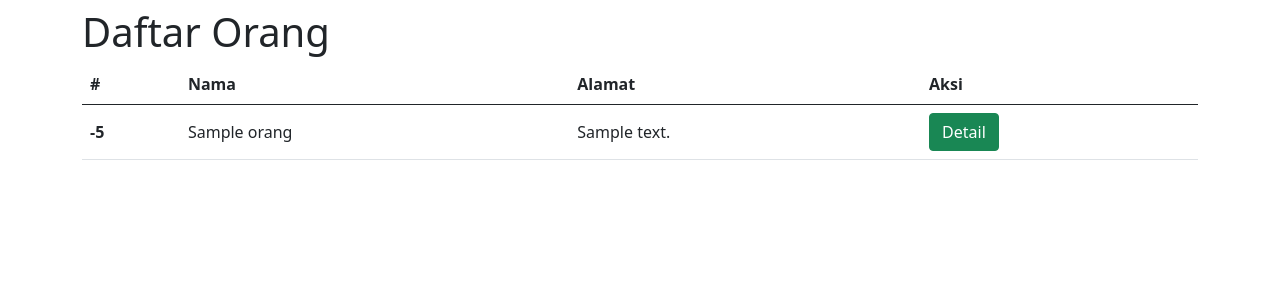
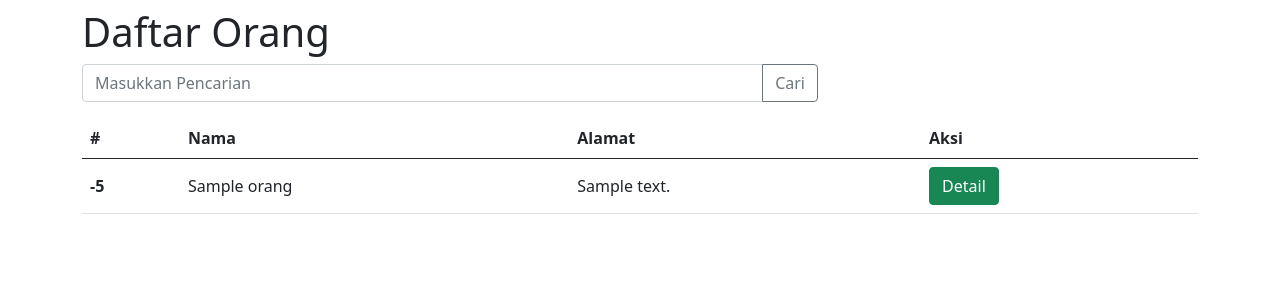
Before and after one commit to Anangprasetya/PHP-Codeigniter4, a CodeIgniter 4 app: template app/Views/orang/index.php in a window 1280 px wide. Shown: the part 56-356 px from the top of the page. Run offline with PHP 8.4 and a stand-in for CodeIgniter, Linux system fonts and the light colour scheme; the template is opened without the code that fills it: most values are stand-ins (such as "Sample title", 1, 10 or a date in 2020); data that the repository does not hold is empty; some libraries are stand-ins or nearby versions.

Commit message:
membuat form pencarian

```diff
--- a/app/Controllers/Orang.php
+++ b/app/Controllers/Orang.php
@@ -14,6 +14,9 @@ class Orang extends BaseController
     public function index()
     {
         $currentPage = ($this->request->getVar('page_orang')) ? $this->request->getVar('page_orang') : 1;
+
+        d($this->request->getVar('keyword'));
+
         $data = [
             'title' => 'Daftar Orang',
             'orang' => $this->orangModel->paginate(6, 'orang'),
--- a/app/Views/orang/index.php
+++ b/app/Views/orang/index.php
@@ -3,8 +3,18 @@
 
 <div class="container">
     <div class="row">
+        <div class="col-8">
+            <h1 class="mt-2">Daftar Orang</h1>
+            <form action="" method="post">
+                <div class="input-group mb-3">
+                    <input type="text" class="form-control" placeholder="Masukkan Pencarian" name="keyword">
+                    <button class="btn btn-outline-secondary" type="submit" name="submit">Cari</button>
+                </div>
+            </form>
+        </div>
+    </div>
+    <div class="row">
         <div class="col">
-            <h1 class="mt-2">Daftar Orang</h1>
             <table class="table">
                 <thead>
                     <tr>
```
